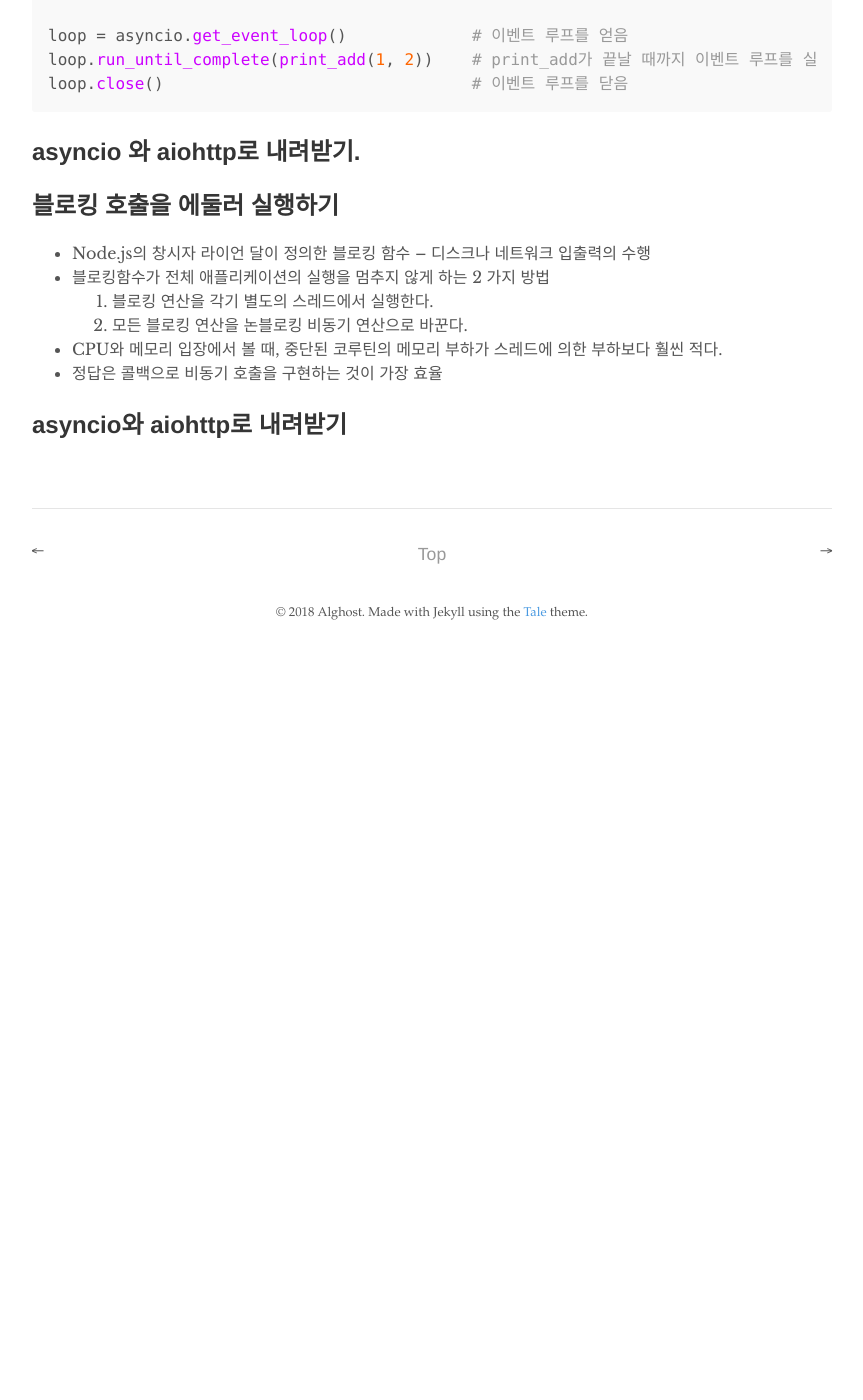
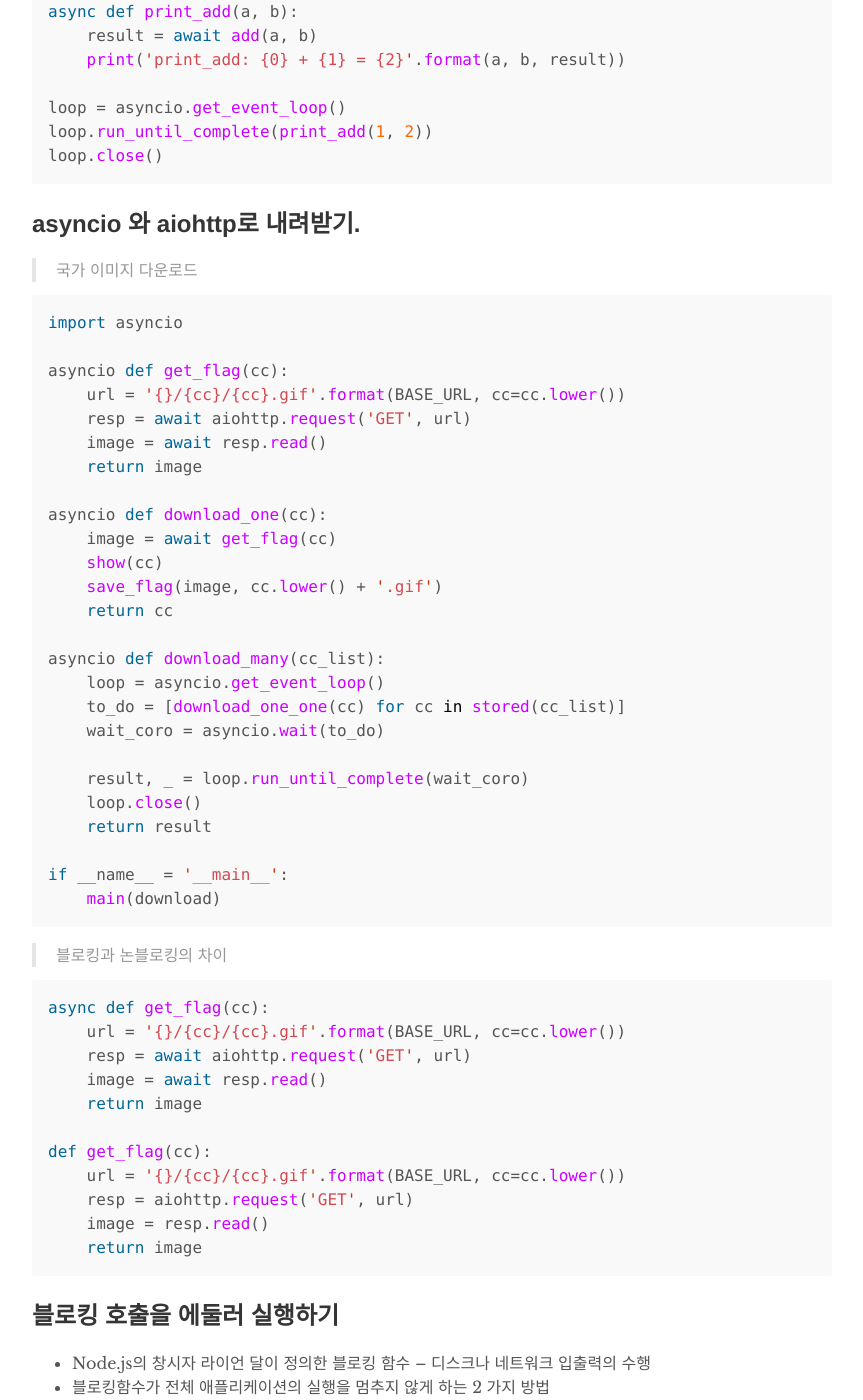
Before and after one commit to hydblab/hydblab.github.io, a Jekyll site: the page built from _posts/2018-11-07-asyncio.md, in a window 1280 px wide and 1400 px high, scrolled down 3129 px. Shown: the whole window, without its empty margins (208-1071 px from the left). Built offline with Jekyll 4.4.1, drawn with Linux system fonts in a browser that asks for light colours; before the commit the page ends 3785 px from its top, so only the background shows below that; some of the changed text lies outside the part shown.

Commit message:
18 장 asyncio를 이용한 동시성 보완

```diff
--- a/_posts/2018-11-07-asyncio.md
+++ b/_posts/2018-11-07-asyncio.md
@@ -4,10 +4,10 @@ title: "asyncio를 이용한 동시성"
 author: "sungsoo jung"
 ---
 
-
 # asyncio를 이용한 동시성
 - 동시성은 구조, 병렬성은 실행에 관한 것이며 이 둘의 연관성은 있지만 똑같지는 않다.
 - 동시성은 한 번에 많은 것을 다루고, 병렬성은 한 번에 많은 것을 한다.
+- Futer 개념이 갖고 있는 스레드간의 스케쥴링, 리턴값에 대한 동기화 등을 객체로 래핑하며 우아하게 처리가 가능.
 
 ## 스레드와 코루틴 비교
 - 스피너 애니매이션 출력을 스레드와 코루틴, 두 가지 방법으로 구현해보고 비교해본다.
@@ -101,11 +101,14 @@ def main():
 - 스레드화된 supervisor()에서 slow_function()은 평범한 함수이지만, asyncio 에서는 코루틴으로 동작한다.
 - 스레드는 외부에서 API를 이용하여 중단시킬 수 없다. 시스템 상태의 무결성이 훼손되기 때문.
 
+
 ## asyncio.Future:논블로킹 설계
 - Task는 코루틴을 래핑하기 위해 설계된 future의 서브클래스
+- Future 는 실행중인 코루틴의 래핑 클래스
+- result(), cancel() 등의 저수준 API를 제공
 - Task 객체는 Future 객체이기도 하다.
 - yield from 이나 awayit 를 이용하여 콜백 없이 작업 완료를 기다리는 과정을 자동으로 처리할 수 있다. (이벤트 루프에 제어권을 넘겨주기 때문)
-- 내부적으로 asyncio.async()를 이용해서 받은 코루틴을 자동으로 asyncio.Task 객체 안에 래핑하는 asyncio 함수들이 많아졌다. -> run_until_complte()
+- 내부적으로 asyncio.async()를 이용해서 받은 코루틴을 자동으로 asyncio.Task 객체 안에 래핑하는 asyncio 함수들이 많아졌다. -> run_until_complete()
 
 
 {% highlight python %}
@@ -113,19 +116,62 @@ import asyncio
 
 async def add(a, b):
     print('add: {0} + {1}'.format(a, b))
-    await asyncio.sleep(1.0)    # 1초 대기. asyncio.sleep도 네이티브 코루틴
-    return a + b    # 두 수를 더한 결과 반환
+    await asyncio.sleep(1.0)
+    return a + b
 
 async def print_add(a, b):
-    result = await add(a, b)    # await로 다른 네이티브 코루틴 실행하고 반환값을 변수에 저장
+    result = await add(a, b)
     print('print_add: {0} + {1} = {2}'.format(a, b, result))
 
-loop = asyncio.get_event_loop()             # 이벤트 루프를 얻음
-loop.run_until_complete(print_add(1, 2))    # print_add가 끝날 때까지 이벤트 루프를 실행
-loop.close()                                # 이벤트 루프를 닫음
+loop = asyncio.get_event_loop()
+loop.run_until_complete(print_add(1, 2))
+loop.close()
 {% endhighlight %}
 
 ## asyncio 와 aiohttp로 내려받기.
+> 국가 이미지 다운로드
+{% highlight python %}
+import asyncio
+
+asyncio def get_flag(cc):
+    url = '{}/{cc}/{cc}.gif'.format(BASE_URL, cc=cc.lower())
+    resp = await aiohttp.request('GET', url)
+    image = await resp.read()
+    return image
+
+asyncio def download_one(cc):
+    image = await get_flag(cc)
+    show(cc)
+    save_flag(image, cc.lower() + '.gif')
+    return cc
+
+asyncio def download_many(cc_list):
+    loop = asyncio.get_event_loop()
+    to_do = [download_one_one(cc) for cc in stored(cc_list)]
+    wait_coro = asyncio.wait(to_do)
+
+    result, _ = loop.run_until_complete(wait_coro)
+    loop.close()
+    return result
+
+if __name__ = '__main__':
+    main(download)
+{% endhighlight %}
+
+> 블로킹과 논블로킹의 차이
+{% highlight python %}
+async def get_flag(cc):
+    url = '{}/{cc}/{cc}.gif'.format(BASE_URL, cc=cc.lower())
+    resp = await aiohttp.request('GET', url)
+    image = await resp.read()
+    return image
+
+def get_flag(cc):
+    url = '{}/{cc}/{cc}.gif'.format(BASE_URL, cc=cc.lower())
+    resp = aiohttp.request('GET', url)
+    image = resp.read()
+    return image
+{% endhighlight %}
 
 ## 블로킹 호출을 에둘러 실행하기
 - Node.js의 창시자 라이언 달이 정의한 블로킹 함수
@@ -136,5 +182,9 @@ loop.close()                                # 이벤트 루프를 닫음
 - CPU와 메모리 입장에서 볼 때, 중단된 코루틴의 메모리 부하가 스레드에 의한 부하보다 훨씬 적다.
 - 정답은 콜백으로 비동기 호출을 구현하는 것이 가장 효율
 
+## asyncio.as_completed() 사용하기
+- 완료된 코루틴의 결과들을 한 번에 받는 방법
+- 보완예정
 
-## asyncio와 aiohttp로 내려받기
+## Executor를 이용해서 이벤트 루프 블로킹 피하기
+## asyncio 서버 작성
```
